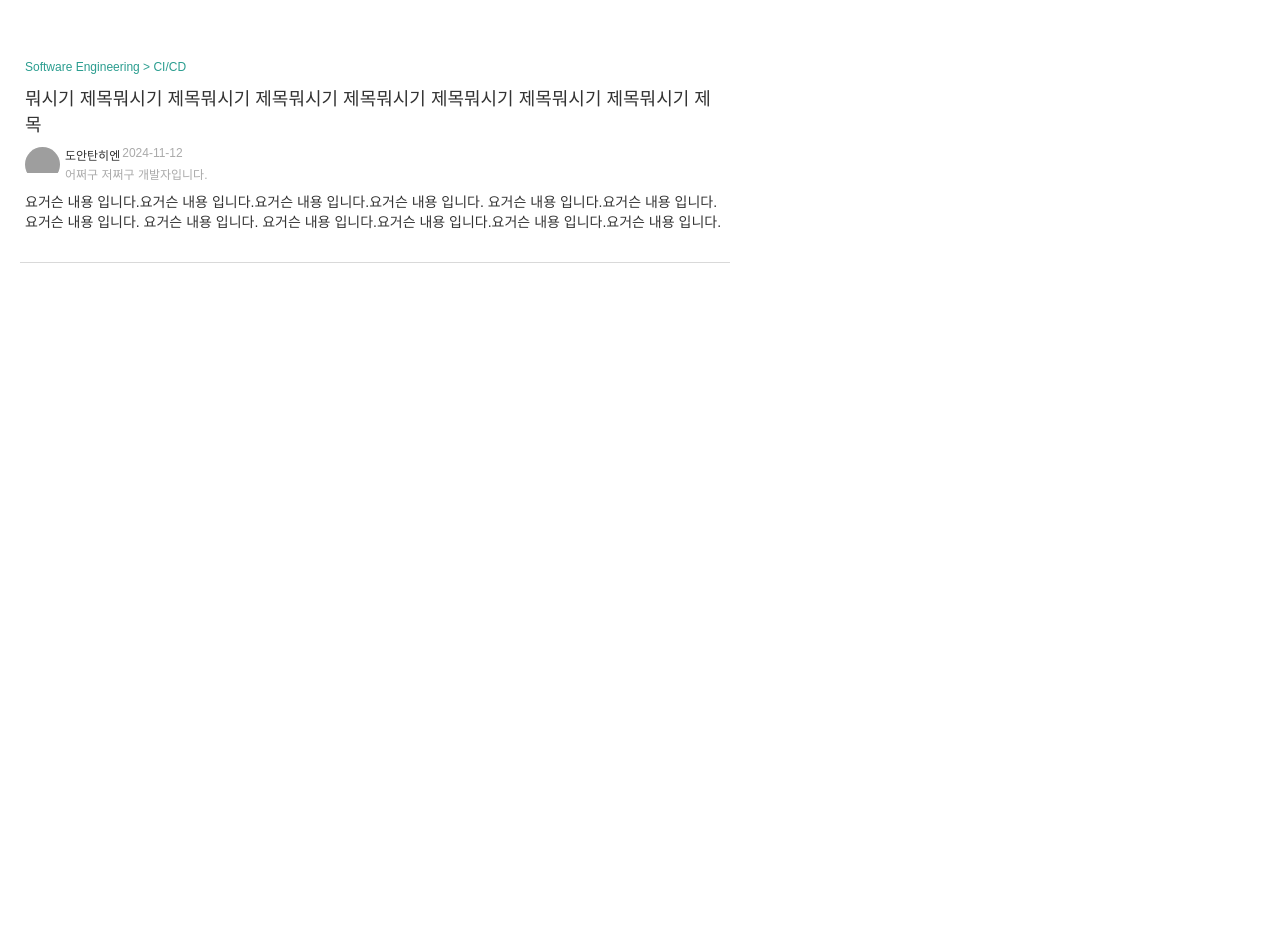
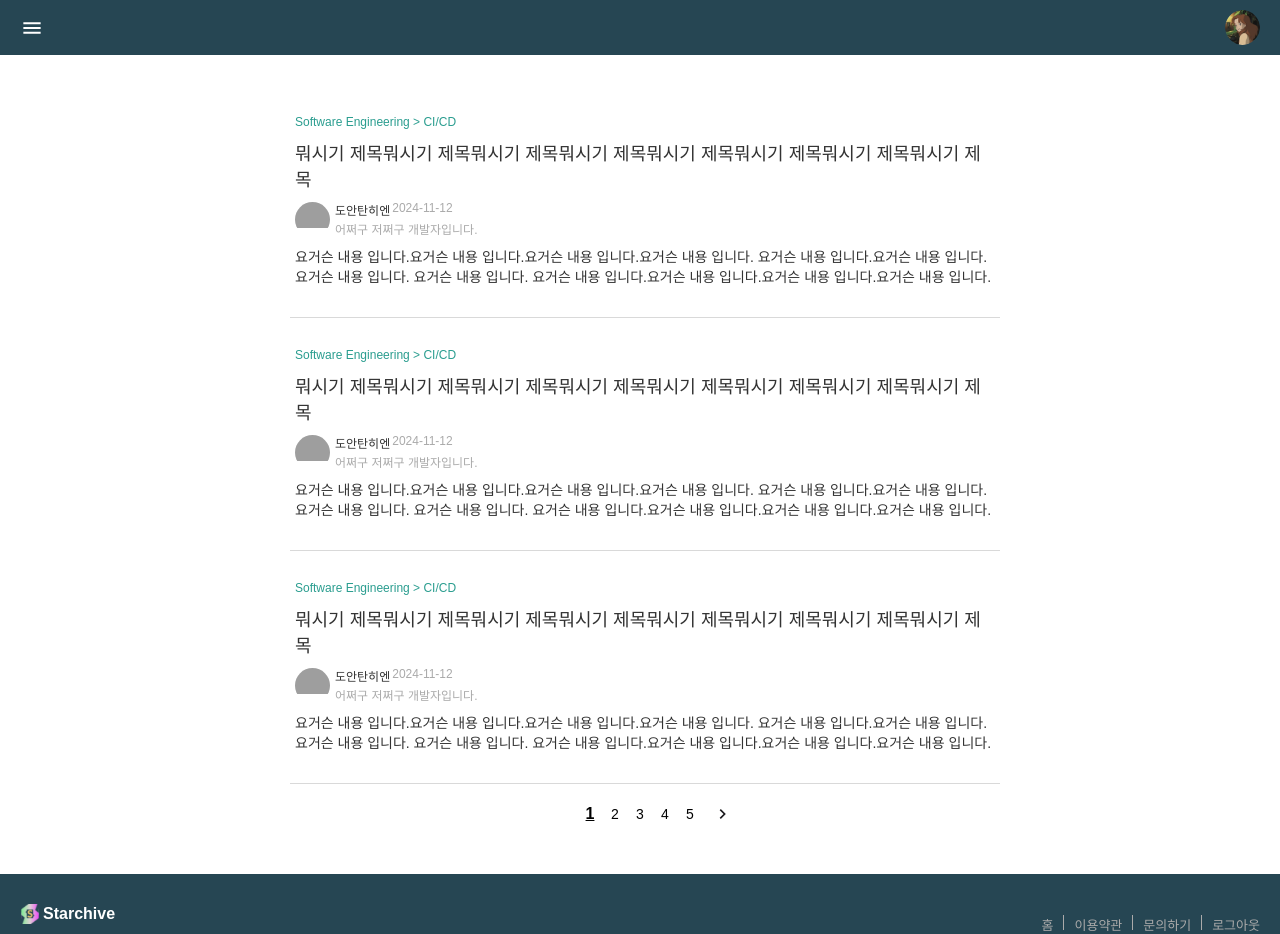
Before and after one commit to thanhhien234/starchive, a React (Vite) app in the folder FRONT/: page / in a window 1280 px wide. Shown: the top 934 px of the page. Before the commit the page ends 800 px from the top, so only its background shows below. Built offline with nearby package versions, Linux system fonts and the light colour scheme; grey boxes are pictures that could not be loaded.

Commit message:
feat: Home page 레이아웃 구성
- App.tsx에 Navbar, Footer 추가
- Home.tsx에 각 컨테이너 구현 및 paging button 추가
- paging button 사용을 위해 state 선언
- 전역 스타일 및 post item 텍스트 스타일 수정

Refs: #5

```diff
--- a/FRONT/src/App.css
+++ b/FRONT/src/App.css
@@ -1,8 +1,12 @@
-* {
+html, body {
   margin: 0;
   padding: 0;
   font-size: 14px;
-  color: var(--text-color)
+  color: var(--text-color);
+}
+
+h1, h2, h3, h4, p {
+  margin: 0;
 }
 
 h1 {
--- a/FRONT/src/App.tsx
+++ b/FRONT/src/App.tsx
@@ -1,13 +1,17 @@
 import { Route, Routes } from 'react-router-dom'
 import './App.css'
 import Home from './pages/Home/Home'
+import Navbar from '@_components/Navbar/Navbar'
+import Footer from '@_components/Footer/Footer'
 
 function App() {
   return (
     <>
+      <Navbar />
       <Routes>
         <Route path='/' element={<Home />} />
       </Routes>
+      <Footer />
     </>
   )
 }
--- a/FRONT/src/pages/Home/Home.tsx
+++ b/FRONT/src/pages/Home/Home.tsx
@@ -1,14 +1,32 @@
 import styled from "styled-components";
 import PostItem from "./components/PostItem/PostItem";
+import PagingButton from "@_components/PagingButton/PagingButton";
+import { useState } from "react";
 
-const TempWrapper = styled.main`
+const Wrapper = styled.main`
   max-width: 700px;
   padding: 30px 20px;
+  margin: auto;
 `
 
+const PostItemContainer = styled.section`
+  width: 100%;
+`;
+
+const PagingButtonWrapper = styled.section`
+  width: 100%;
+  display: flex;
+  justify-content: center;
+  align-items: center;
+  padding: 20px 0;
+`;
+
 function Home() {
+  const [currentPage, setCurrentPage] = useState<number>(1);
+
   return (
-    <TempWrapper>
+    <Wrapper>
+      <PostItemContainer>
         <PostItem
           title="뭐시기 제목뭐시기 제목뭐시기 제목뭐시기 제목뭐시기 제목뭐시기 제목뭐시기 제목뭐시기 제목"
           createdAt="2024-11-12"
@@ -17,7 +35,27 @@ function Home() {
           userIntro="어쩌구 저쩌구 개발자입니다."
           userName="도안탄히엔"
           />
-    </TempWrapper>
+        <PostItem
+          title="뭐시기 제목뭐시기 제목뭐시기 제목뭐시기 제목뭐시기 제목뭐시기 제목뭐시기 제목뭐시기 제목"
+          createdAt="2024-11-12"
+          content="요거슨 내용 입니다.요거슨 내용 입니다.요거슨 내용 입니다.요거슨 내용 입니다. 요거슨 내용 입니다.요거슨 내용 입니다.요거슨 내용 입니다.
+          요거슨 내용 입니다. 요거슨 내용 입니다.요거슨 내용 입니다.요거슨 내용 입니다.요거슨 내용 입니다. "
+          userIntro="어쩌구 저쩌구 개발자입니다."
+          userName="도안탄히엔"
+          />
+        <PostItem
+          title="뭐시기 제목뭐시기 제목뭐시기 제목뭐시기 제목뭐시기 제목뭐시기 제목뭐시기 제목뭐시기 제목"
+          createdAt="2024-11-12"
+          content="요거슨 내용 입니다.요거슨 내용 입니다.요거슨 내용 입니다.요거슨 내용 입니다. 요거슨 내용 입니다.요거슨 내용 입니다.요거슨 내용 입니다.
+          요거슨 내용 입니다. 요거슨 내용 입니다.요거슨 내용 입니다.요거슨 내용 입니다.요거슨 내용 입니다. "
+          userIntro="어쩌구 저쩌구 개발자입니다."
+          userName="도안탄히엔"
+          />
+      </PostItemContainer>
+      <PagingButtonWrapper>
+        <PagingButton totalPages={10} currentPage={currentPage} setCurrentPage={setCurrentPage} />
+      </PagingButtonWrapper>
+    </Wrapper>
   )
 }
 
--- a/FRONT/src/pages/Home/components/PostItem/PostItem.style.ts
+++ b/FRONT/src/pages/Home/components/PostItem/PostItem.style.ts
@@ -10,6 +10,7 @@ export const Wrapper = styled.article`
 
   & > a {
     text-decoration: none;
+    color: var(--text-color);
   }
 `;
 
```
Also changed, not shown: FRONT/src/pages/Home/Home.style.ts (added). Lines whose indentation alone changed are shown as unchanged.
